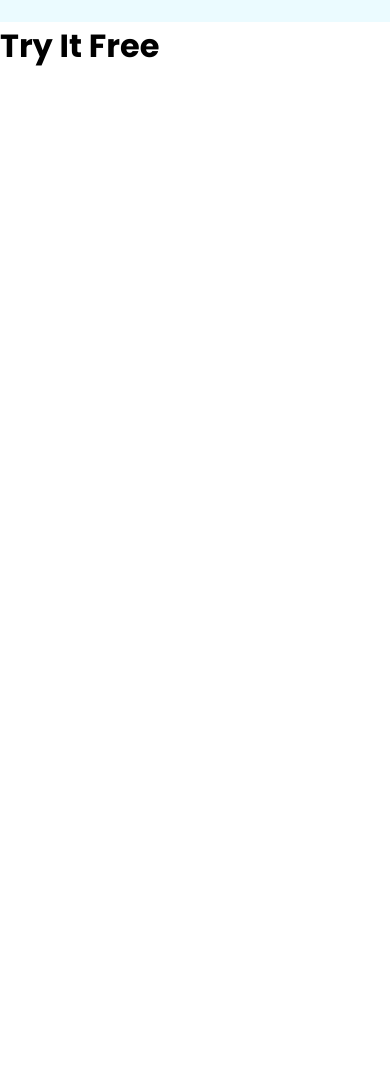
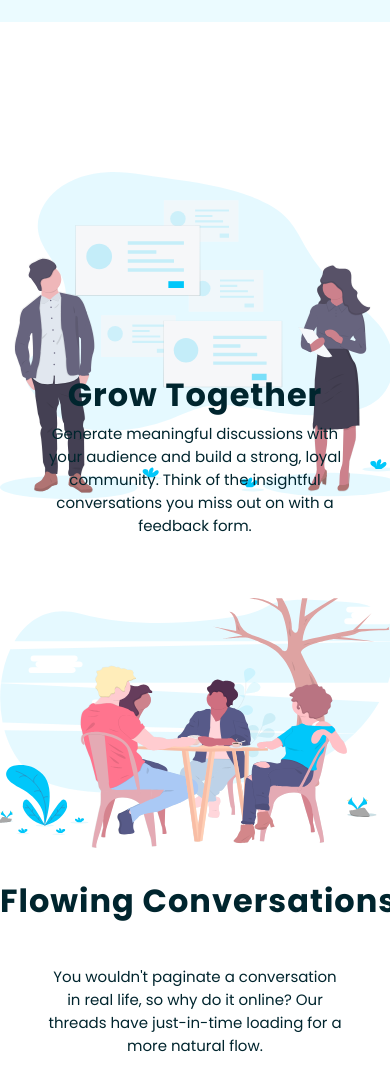
Before and after one commit to Thgzin/huddle-landingPage, a plain HTML site: page index.html in a window 390 px wide. Shown: the part 1082-2164 px from the top of the page. Before the commit the page ends 1152 px from the top, so only its background shows below. Drawn offline with Linux system fonts and the light colour scheme.

Commit message:
growSection

```diff
--- a/index.html
+++ b/index.html
@@ -37,8 +37,54 @@
       </div>
     </div>
 
-    <div>
-      <h1>Try It Free</h1>
+    <div class="grow-section">
+      <div class="texts-header">
+        <h1 class="header-h1">Grow Together</h1>
+        <p class="header-p">
+          Generate meaningful discussions with your audience and build a strong,
+          loyal community. Think of the insightful conversations you miss out on
+          with a feedback form.
+        </p>
+      </div>
+      <img
+        src="images/illustration-grow-together.svg"
+        alt="illustration-grow-together"
+        srcset=""
+        class="grow-img"
+      />
+    </div>
+
+    <div class="flowing-section">
+      <img
+        src="images/illustration-flowing-conversation.svg"
+        alt="flowing-img"
+        srcset=""
+        class="flowing-img"
+      />
+      <div class="texts-header">
+        <h1 class="header-h1">Flowing Conversations</h1>
+        <p class="header-p">
+          You wouldn't paginate a conversation in real life, so why do it
+          online? Our threads have just-in-time loading for a more natural flow.
+        </p>
+      </div>
+    </div>
+
+    <div class="user-section">
+      <div class="texts-header">
+        <h1 class="header-h1">Your Users</h1>
+        <p class="header-p">
+          It takes no time at all to integrate Huddle with your app's
+          authentication solution. This means, once signed in to your app, your
+          users can start chatting immediately.
+        </p>
+      </div>
+      <img
+        src="images/illustration-your-users.svg"
+        alt="users-img"
+        srcset=""
+        class="user-img"
+      />
     </div>
   </body>
 </html>
--- a/style.css
+++ b/style.css
@@ -36,7 +36,6 @@ header {
   justify-content: space-between;
   align-items: center;
   padding: 1rem;
-
 }
 
 .btn-header {
@@ -86,7 +85,7 @@ header {
   width: 650px;
   margin-top: 18px;
   color: var(--Very-Dark-Cyan);
-  font-size: 20px;
+  font-size: 18px;
   text-align: left;
 }
 
@@ -127,8 +126,71 @@ header {
   margin-top: 25px;
 }
 
-.btn-build:hover{
+.btn-build:hover {
   opacity: 0.6;
+}
+
+.grow-section {
+  display: flex;
+  flex-direction: column;
+}
+.grow-section .texts-header {
+  padding-top: 190px;
+  margin: 13rem 16rem;
+}
+
+.grow-section .header-h1 {
+  font-size: 2rem;
+}
+
+.grow-img {
+  display: block;
+  width: 35%;
+  background-size: contain;
+  margin-top: -575px;
+  margin-left: 60rem;
+}
+
+.flowing-section {
+  display: flex;
+  flex-direction: row-reverse;
+}
+
+.flowing-section .texts-header {
+  padding-top: 190px;
+  margin: 15rem 13rem;
+}
+
+.flowing-img {
+  display: block;
+  width: 30%;
+  max-height: 400px;
+  background-size: contain;
+  margin-top: 335px;
+  order: 1;
+}
+
+.user-section {
+  display: flex;
+  flex-direction: column;
+}
+
+.user-section .texts-header {
+  padding-top: 190px;
+  margin: 15rem 13rem;
+}
+
+.user-img {
+  display: block;
+  width: 35%;
+  background-size: contain;
+  margin-top: -575px;
+  margin-left: 60rem;
+}
+
+
+.flowing-section .header-h1 {
+  font-size: 2rem;
 }
 
 @media screen and (max-width: 650px) {
@@ -156,6 +218,86 @@ header {
     margin: 0 auto;
     width: 400px;
   }
+  .grow-img {
+    margin: 0 auto;
+    width: 400px;
+    order: -1;
+    padding-top: 150px;
+  }
+
+  .flowing-img {
+    margin: 0 auto;
+    width: 400px;
+    order: 1;
+    position: absolute;
+    top: 205%;
+    left: 50%;
+    transform: translate(-50%, -50%);
+  }
+
+  .grow-section .header-h1 {
+    text-align: center;
+    position: absolute;
+    top: 180%;
+    left: 50%;
+    transform: translate(-50%, -50%);
+    margin: 0 auto;
+    text-wrap: nowrap;
+  }
+  .grow-section .header-p {
+    margin-top: -150px;
+    max-width: 300px;
+    margin: 0 auto;
+    position: absolute;
+    top: 192%;
+    left: 50%;
+    transform: translate(-50%, -50%);
+  }
+  .flowing-section .header-h1 {
+    text-align: center;
+    position: absolute;
+    top: 180%;
+    left: 50%;
+    transform: translate(-50%, -50%);
+    margin: 0 auto;
+    text-wrap: nowrap;
+  }
+  .flowing-section .header-p {
+    margin-top: -150px;
+    max-width: 300px;
+    margin: 0 auto;
+    position: absolute;
+    top: 192%;
+    left: 50%;
+    transform: translate(-50%, -50%);
+  }
+  .user-section .header-h1 {
+    text-align: center;
+    position: absolute;
+    top: 180%;
+    left: 50%;
+    transform: translate(-50%, -50%);
+    margin: 0 auto;
+    text-wrap: nowrap;
+  }
+  .user-section .header-p {
+    margin-top: -150px;
+    max-width: 300px;
+    margin: 0 auto;
+    position: absolute;
+    top: 192%;
+    left: 50%;
+    transform: translate(-50%, -50%);
+  }
+  .user-img {
+    margin: 0 auto;
+    width: 400px;
+    order: 1;
+    position: absolute;
+    top: 150%;
+    left: 50%;
+    transform: translate(-50%, -50%);
+  }
 }
 
 @media screen and (max-width: 1500px) {
@@ -166,10 +308,8 @@ header {
     margin-bottom: 15px;
   }
 
-  .header-p{
+  .header-p {
     margin: 0 auto;
-
-
   }
   .logo-img {
     width: 150px;
@@ -185,16 +325,95 @@ header {
   .illustration {
     margin: 0 auto;
     width: 400px;
-
   }
   .btn-build {
     margin: 0 auto;
   }
+  .grow-img {
+    margin: 0 auto;
+    width: 400px;
+    order: -1;
+    padding-top: 150px;
+  }
+  .grow-section .header-h1 {
+    text-align: center;
+    position: absolute;
+    top: 175%;
+    left: 50%;
+    transform: translate(-50%, -50%);
+    margin: 0 auto;
+    text-wrap: nowrap;
+  }
+  .grow-section .header-p {
+    margin-top: -150px;
+    max-width: 300px;
+    margin: 0 auto;
+    position: absolute;
+    top: 185%;
+    left: 50%;
+    transform: translate(-50%, -50%);
+  }
+
+  .flowing-section .header-h1 {
+    text-align: center;
+    position: absolute;
+    top: 235%;
+    left: 50%;
+    transform: translate(-50%, -50%);
+    margin: 0 auto;
+    text-wrap: nowrap;
+  }
+  .flowing-section .header-p {
+    margin-top: -250px;
+    max-width: 300px;
+    margin: 0 auto;
+    position: absolute;
+    top: 248%;
+    left: 50%;
+    transform: translate(-50%, -50%);
+  }
+  .flowing-img {
+    margin: 0 auto;
+    width: 400px;
+    order: -1;
+    padding-top: 150px;
+    position: absolute;
+    top: 205%;
+    left: 50%;
+    transform: translate(-50%, -50%);
+  }
+  .user-section .header-h1 {
+    text-align: center;
+    position: absolute;
+    top: 310%;
+    left: 50%;
+    transform: translate(-50%, -50%);
+    margin: 0 auto;
+    text-wrap: nowrap;
+  }
+  .user-section .header-p {
+    margin-top: -150px;
+    max-width: 300px;
+    margin: 0 auto;
+    position: absolute;
+    top: 323%;
+    left: 50%;
+    transform: translate(-50%, -50%);
+  }
+  .user-img {
+    margin: 0 auto;
+    width: 400px;
+    order: -1;
+    padding-top: 150px;
+    position: absolute;
+    top: 275%;
+    left: 50%;
+    transform: translate(-50%, -50%);
+  }
 }
 
-@media screen and (max-width: 1656px){
+@media screen and (max-width: 1656px) {
   .ill-image {
     margin-left: 55px;
-
   }
 }
```
